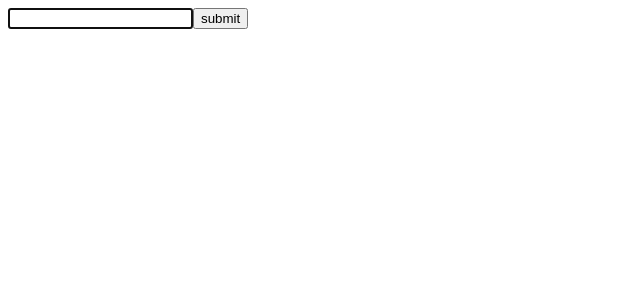
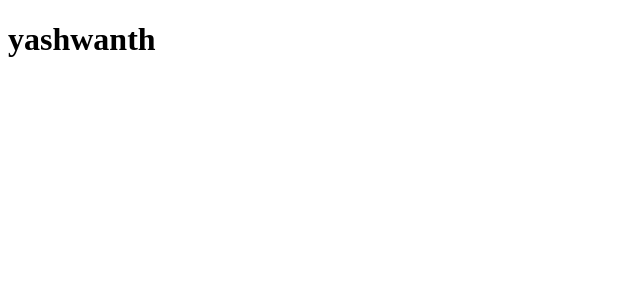
Before and after one commit to Yash-D-Wanth/vite, a React (Vite) app in the folder vite-project/: page / in a window 1280 px wide. Shown: the top 300 px of the page, without its empty margins (0-640 px from the left). Built offline with nearby package versions, Linux system fonts and the light colour scheme.

Commit message:
portals in class components

```diff
--- a/vite-project/index.html
+++ b/vite-project/index.html
@@ -8,6 +8,7 @@
   </head>
   <body>
     <div id="root"></div>
+    <div id="portal-root"></div>
     <script type="module" src="/src/main.jsx"></script>
   </body>
 </html>
--- a/vite-project/src/App.jsx
+++ b/vite-project/src/App.jsx
@@ -4,19 +4,22 @@ import { useState } from 'react'
 // import Counter from './class/counter/Counter'
 // import EventBind from './class/EventBind'
 import './App.css'
+import Portals from './class/Portals'
 // import LifeCycleA from './class/lifecycle/LifeCycleA'
 // import Conditional from './class/Conditional'
 // import ParentComponent from './class/Method/ParentComponent'
 // import Map from './class/Map'
 // import FormHandling from './class/FormHandling'
 // import ParentComp from './class/ParentComp'
-import Refs from './class/Refs'
+// import Refs from './class/Refs'
+
 function App() {
 
 
   return (
     <>
-    <Refs/>
+    <Portals/>
+    {/* <Refs/> */}
     {/* <Map/> */}
     {/* <FormHandling/> */}
     {/* <LifeCycleA/> */}
--- /dev/null
+++ b/vite-project/src/class/Portals.jsx
@@ -0,0 +1,12 @@
+import React,{Component} from 'react'
+import ReactDOM from 'react-dom'
+export default class Portals extends Component{
+    constructor(){
+        super()
+    }
+    render(){
+        return ReactDOM.createPortal(
+            <h1>yashwanth</h1>,document.getElementById("portal-root")
+        )
+    }
+}
```
